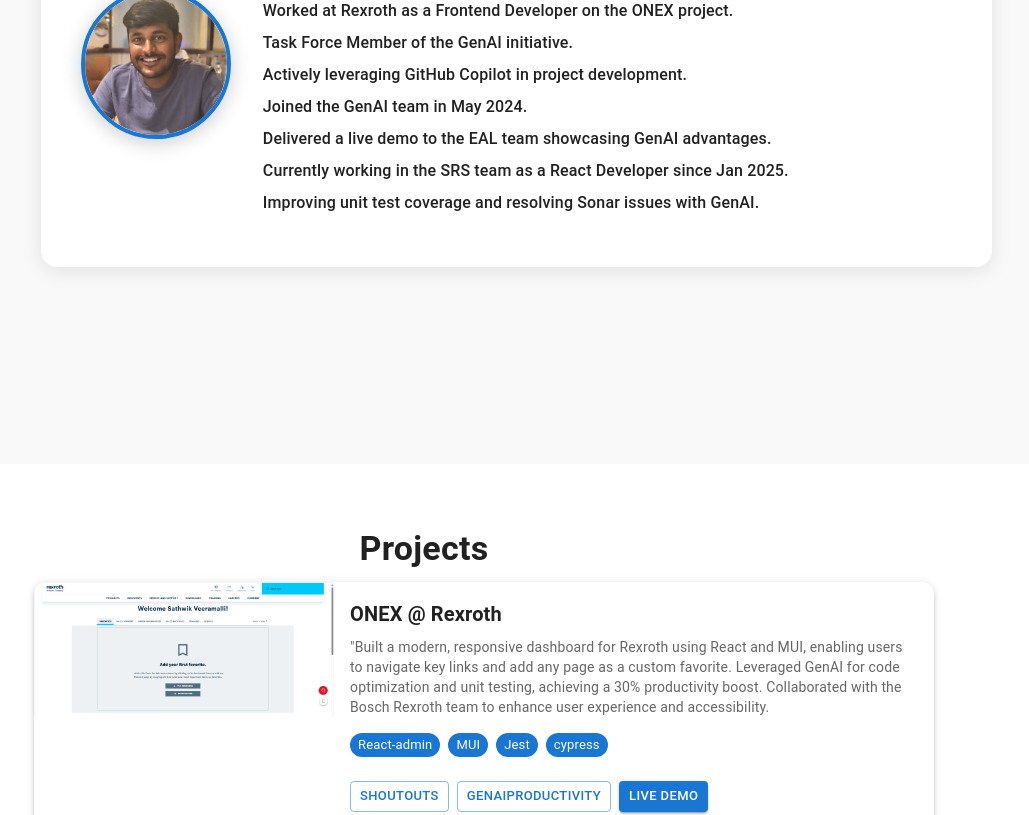
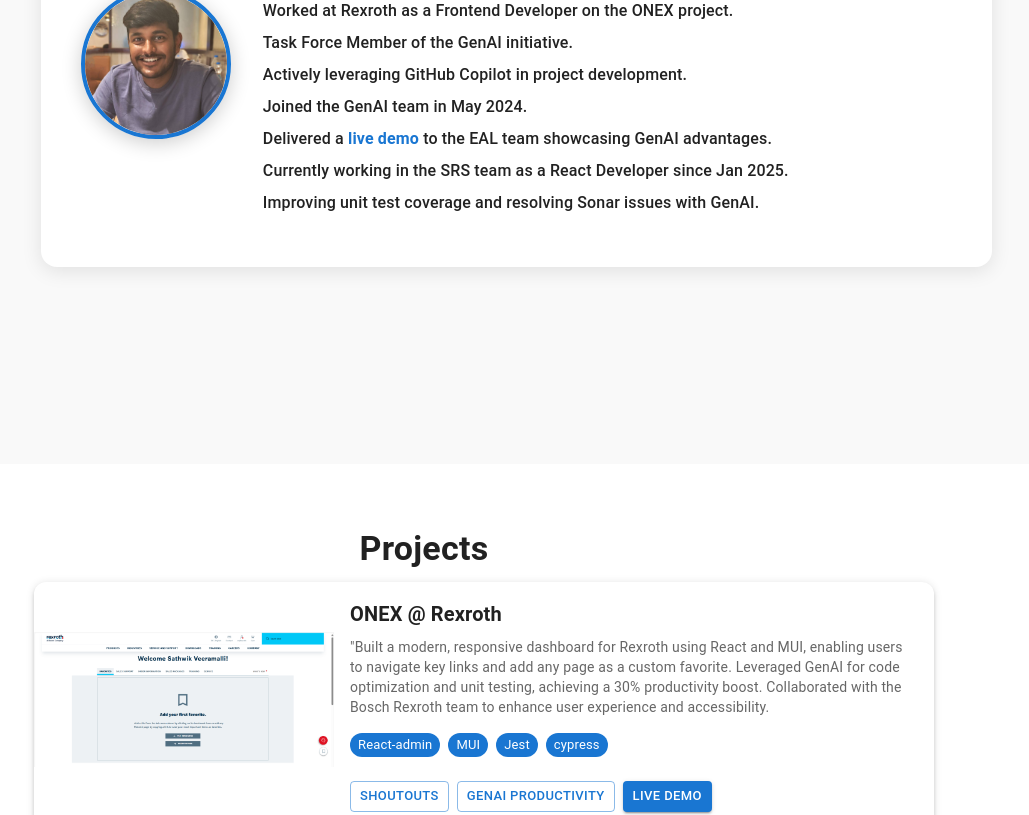
Before and after one commit to sathwik22/Portfolio, a React (Create React App) app: page / in a window 1280 px wide. Shown: the part 1160-1975 px from the top of the page, without its empty margins (216-1245 px from the left). Built offline with nearby package versions, Linux system fonts and the light colour scheme.

Commit message:
added hyperlink for live demo

```diff
--- a/src/components/about.js
+++ b/src/components/about.js
@@ -1,4 +1,3 @@
-// components/About.jsx
 import React from 'react';
 import {
     Typography,
@@ -9,9 +8,21 @@
     Grid,
     Avatar,
     Paper,
+    Link,
 } from '@mui/material';
 
 const About = () => {
+    const experienceItems = [
+        'Joined Bosch in August 2023.',
+        'Worked at Rexroth as a Frontend Developer on the ONEX project.',
+        'Task Force Member of the GenAI initiative.',
+        'Actively leveraging GitHub Copilot in project development.',
+        'Joined the GenAI team in May 2024.',
+        'Delivered a live demo to the EAL team showcasing GenAI advantages.',
+        'Currently working in the SRS team as a React Developer since Jan 2025.',
+        'Improving unit test coverage and resolving Sonar issues with GenAI.',
+    ];
+
     return (
         <Box
             id="about"
@@ -61,25 +72,37 @@
                             About Me
                         </Typography>
                         <List>
-                            {[
-                                'Joined Bosch in August 2023.',
-                                'Worked at Rexroth as a Frontend Developer on the ONEX project.',
-                                'Task Force Member of the GenAI initiative.',
-                                'Actively leveraging GitHub Copilot in project development.',
-                                'Joined the GenAI team in May 2024.',
-                                'Delivered a live demo to the EAL team showcasing GenAI advantages.',
-                                'Currently working in the SRS team as a React Developer since Jan 2025.',
-                                'Improving unit test coverage and resolving Sonar issues with GenAI.',
-                            ].map((item, idx) => (
+                            {experienceItems.map((item, idx) => (
                                 <ListItem key={idx} disablePadding>
                                     <ListItemText
                                         primary={
+                                            item.includes('live demo') ? (
+                                                <Typography
+                                                    variant="body1"
+                                                    fontWeight={500}
+                                                >
+                                                    Delivered a{' '}
+                                                    <Link
+                                                        href="https://sathwik22-github-io.vercel.app/intro.html"
+                                                        target="_blank"
+                                                        rel="noopener"
+                                                        underline="hover"
+                                                        color="primary"
+                                                        fontWeight={600}
+                                                    >
+                                                        live demo
+                                                    </Link>{' '}
+                                                    to the EAL team showcasing
+                                                    GenAI advantages.
+                                                </Typography>
+                                            ) : (
                                                 <Typography
                                                     variant="body1"
                                                     fontWeight={500}
                                                 >
                                                     {item}
                                                 </Typography>
+                                            )
                                         }
                                     />
                                 </ListItem>
--- a/src/components/projects.js
+++ b/src/components/projects.js
@@ -77,6 +77,7 @@
                                     width: { xs: '100%', md: 300 },
                                     height: { xs: 200, md: '100%' },
                                     objectFit: 'cover',
+                                    marginTop: '50px',
                                 }}
                             />
 
@@ -141,7 +142,7 @@
                                             href={project.genAIProductivity}
                                             target="_blank"
                                         >
-                                            genAIProductivity
+                                            GenAI Productivity
                                         </Button>
                                     )}
                                     <Button
```
Lines whose indentation alone changed are shown as unchanged.
